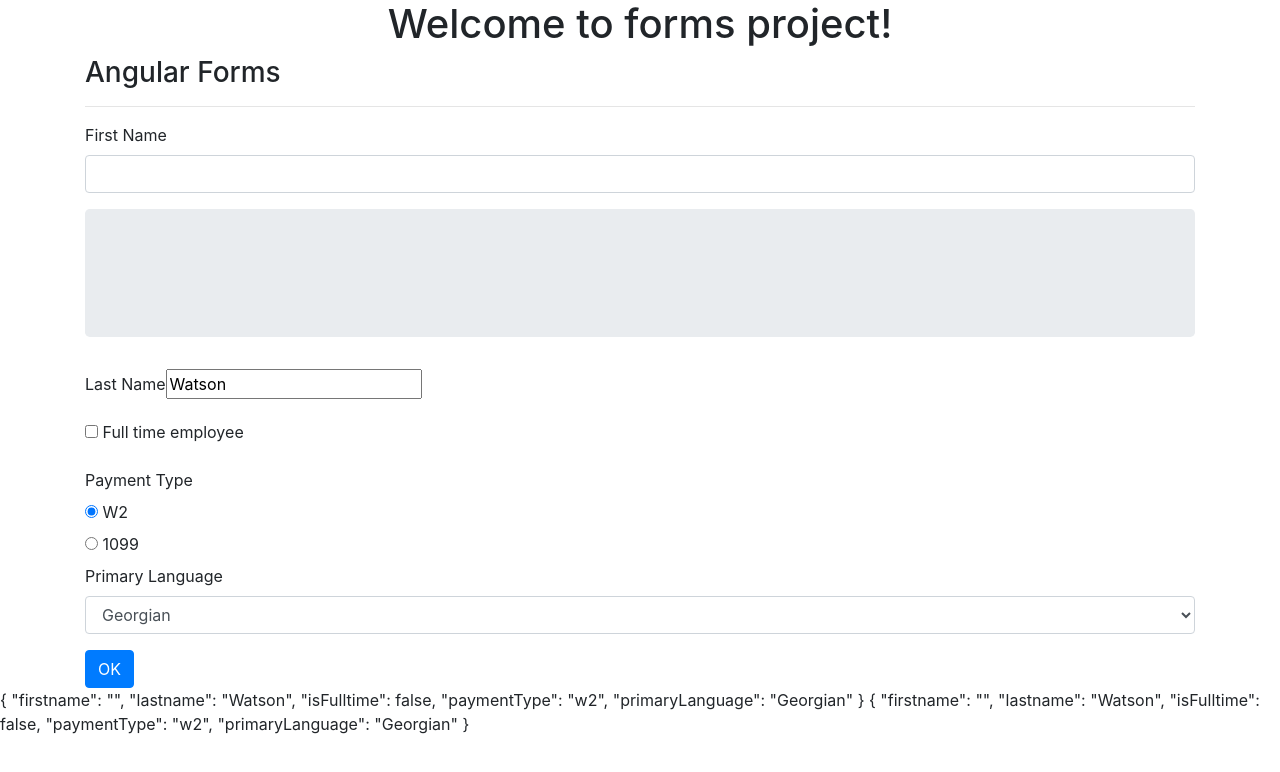
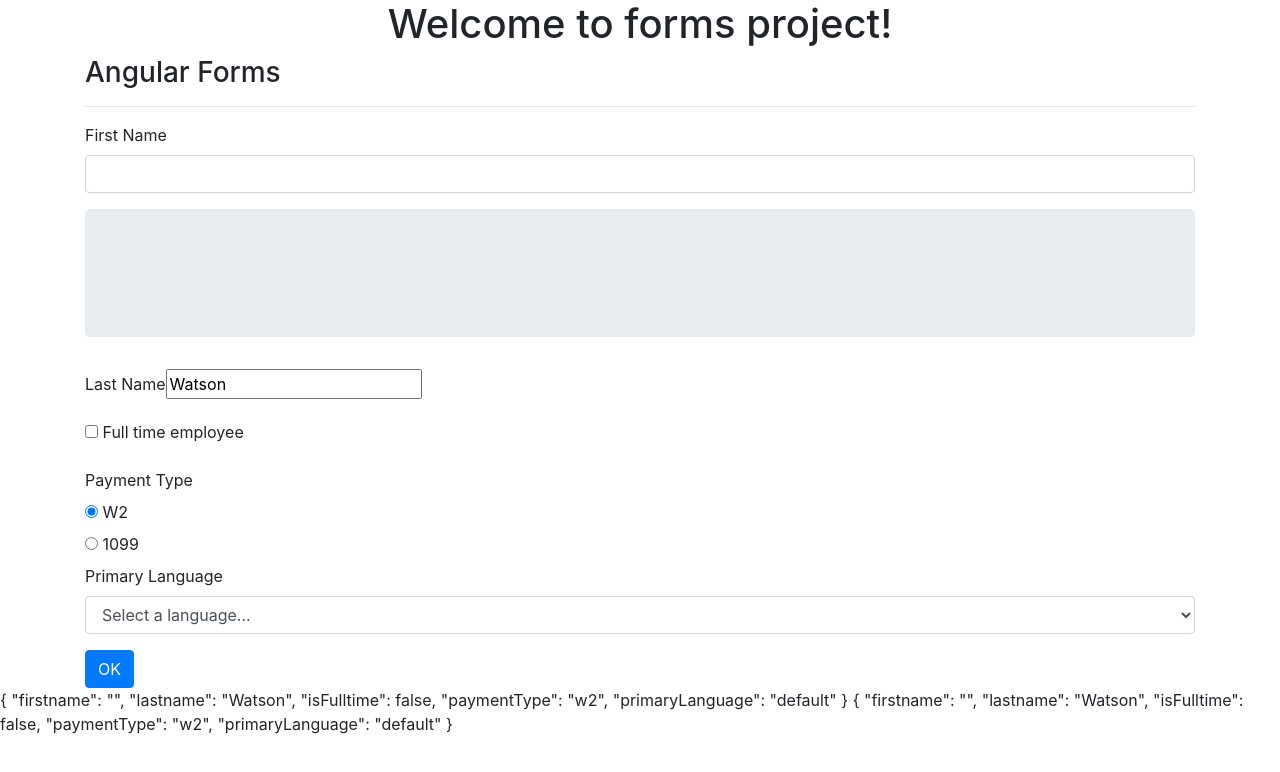
Before and after one commit to gghughunishvili/angular, an Angular app in the folder forms-project/: page / in a window 1280 px wide. Shown: the top 772 px of the page. Built offline with nearby package versions, Linux system fonts and the light colour scheme.

Commit message:
added primaryLanguage selectbox validation example

```diff
--- a/forms-project/src/app/home/home.component.html
+++ b/forms-project/src/app/home/home.component.html
@@ -42,9 +42,13 @@
         1099
       </label>
     </div>
-    <div class="form-group">
+    <div class="form-group" [class.has-error]="hasPrimaryLanguageError">
       <label>Primary Language</label>
-      <select name="primaryLanguage" class="form-control" [(ngModel)]="employee.primaryLanguage">
+      <select name="primaryLanguage"
+        (blur)="validatePrimaryLanguage($event)"
+        class="form-control"
+        [(ngModel)]="employee.primaryLanguage">
+        <option value="default">Select a language...</option>
         <option *ngFor="let lang of langs" value="{{ lang }}">{{ lang }}</option>
       </select>
     </div>
--- a/forms-project/src/app/home/home.component.ts
+++ b/forms-project/src/app/home/home.component.ts
@@ -9,7 +9,8 @@ import { Employee } from '../models/employee.model';
 export class HomeComponent implements OnInit {
 
   langs = ['English', 'Spanish', 'Georgian', 'Other'];
-  employee = new Employee('', 'Watson', false, 'w2', 'Georgian');
+  employee = new Employee('', 'Watson', false, 'w2', 'default');
+  hasPrimaryLanguageError = false;
   constructor() { }
 
   ngOnInit() {
@@ -23,4 +24,8 @@ export class HomeComponent implements OnInit {
     }
   }
 
+  validatePrimaryLanguage(event) {
+    this.hasPrimaryLanguageError = this.employee.primaryLanguage === 'default';
+  }
+
 }
--- a/forms-project/src/app/models/employee.model.ts
+++ b/forms-project/src/app/models/employee.model.ts
@@ -4,6 +4,6 @@ export class Employee {
         public lastname: string,
         public isFulltime: boolean,
         public paymentType: string,
-        public primaryLanguage: string
+        public primaryLanguage?: string
     ) {}
 }
```
